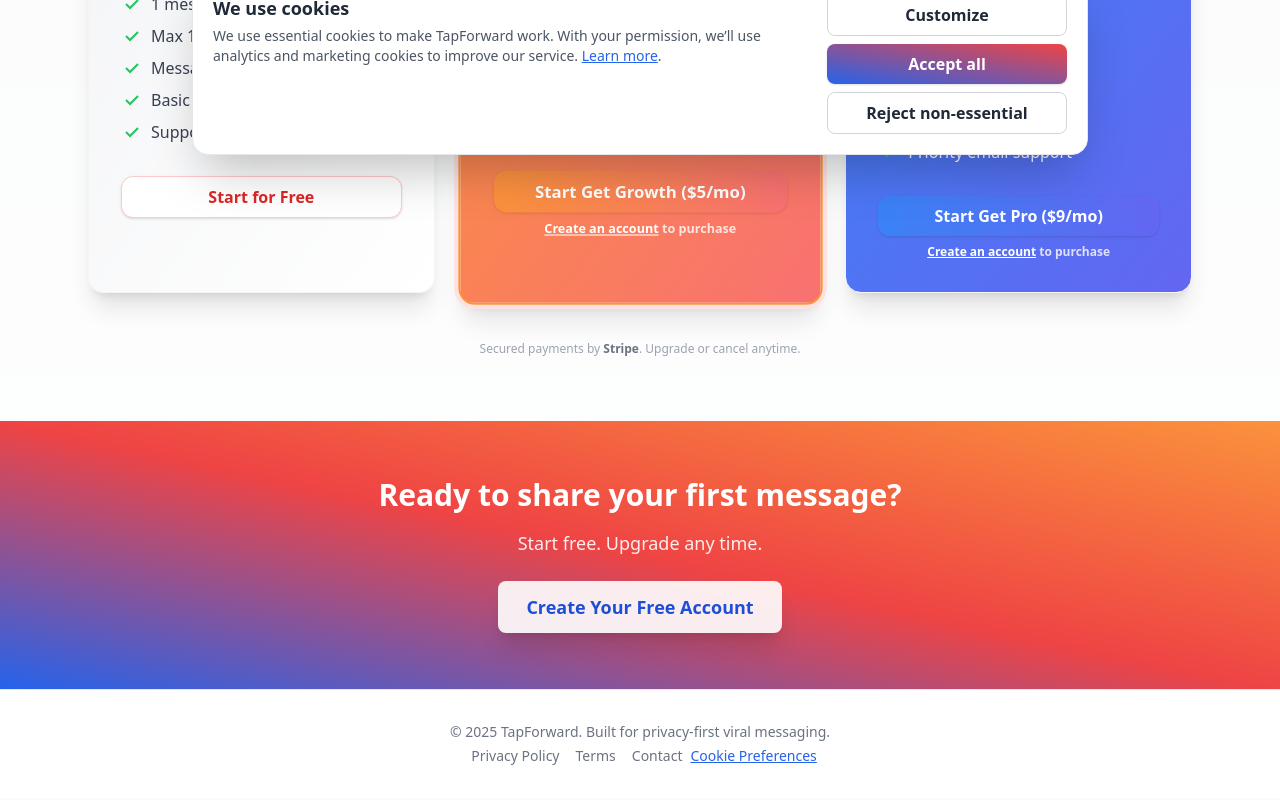
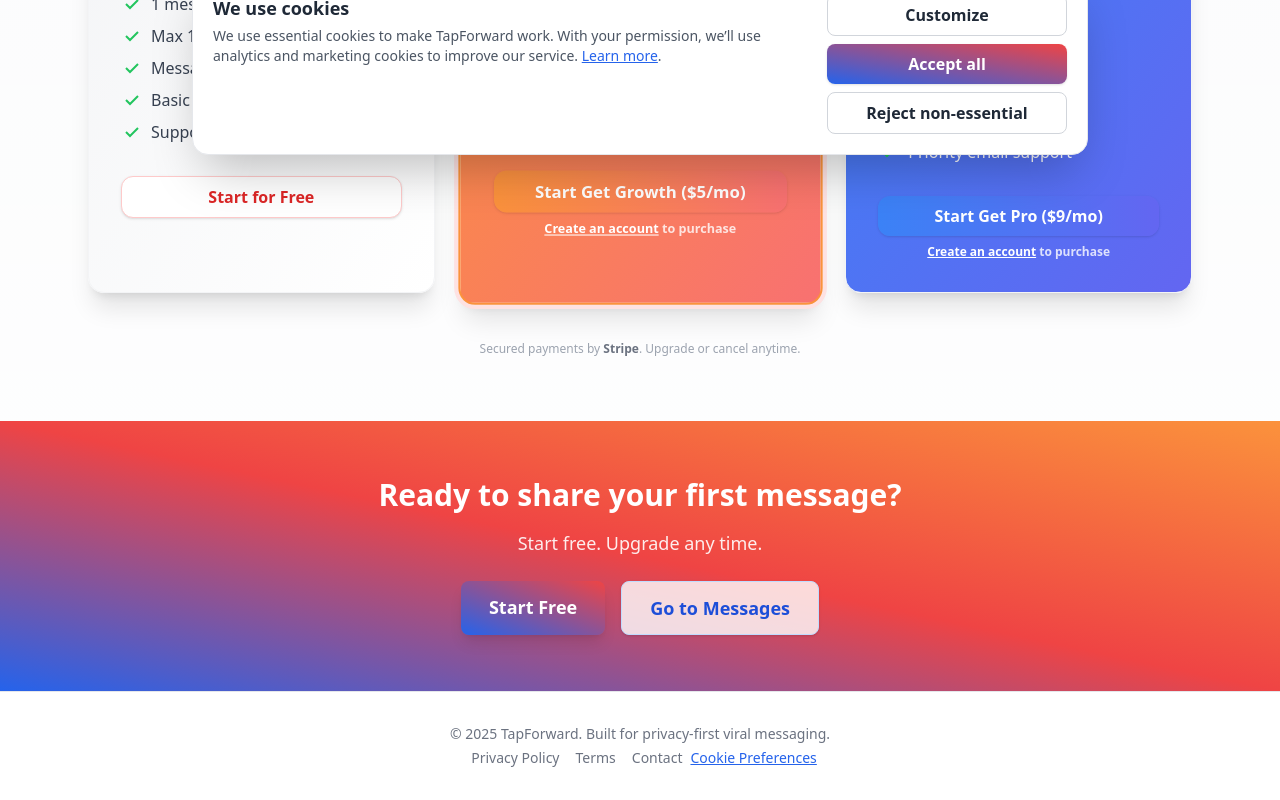
Before and after one commit to alinoajdea/tapforward, a Next.js app: page /pricing in a window 1280 px wide. Shown: the part 629-1429 px from the top of the page. Built offline with nearby package versions, Linux system fonts and the light colour scheme; no server answers.

Commit message:
Update pricing page.tsx

```diff
--- a/app/pricing/page.tsx
+++ b/app/pricing/page.tsx
@@ -5,6 +5,7 @@ import { useSubscription } from "@/lib/useSubscription";
 import { useState } from "react";
 import Link from "next/link";
 import Head from "next/head";
+import FeaturesHeroCta from "@/app/features/FeaturesHeroCta";
 
 const plans = [
   {
@@ -295,12 +296,9 @@ export default function PricingPage() {
             Ready to share your first message?
           </h2>
           <p className="mb-6 text-lg text-white/90">Start free. Upgrade any time.</p>
-          <Link
-            href="/auth/register"
-            className="inline-block py-3 px-7 rounded-lg bg-white/90 text-blue-700 font-semibold text-lg shadow-xl hover:bg-white transition"
-          >
-            Create Your Free Account
-          </Link>
+         <div className="flex flex-col sm:flex-row gap-4 justify-center">
+            <FeaturesHeroCta />
+          </div>
         </div>
       </section>
     </>
```
